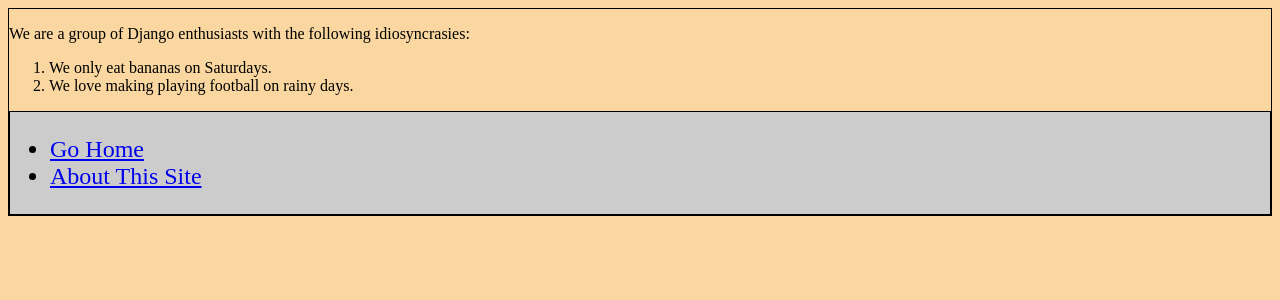
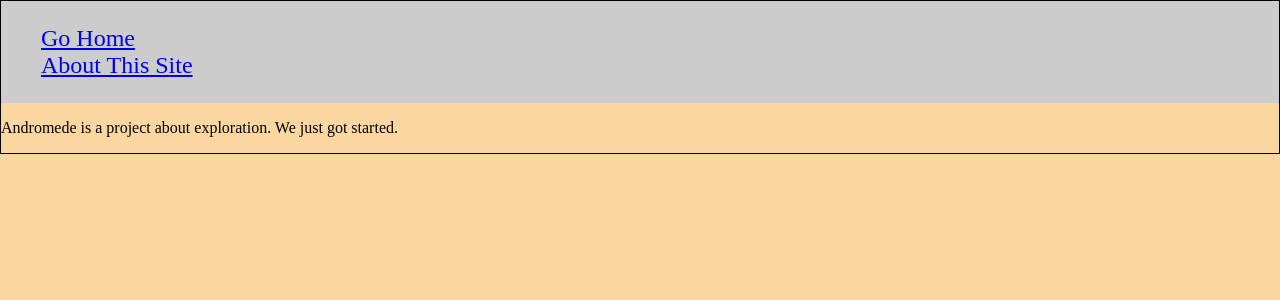
Before and after one commit to SplendidStrontium/andromede, a Django app: page /about/ in a window 1280 px wide. Shown: the top 300 px of the page. Run offline with Django 3.2, Linux system fonts and the light colour scheme.

Commit message:
filler removed

```diff
--- a/andromede/settings.py
+++ b/andromede/settings.py
@@ -25,7 +25,7 @@ SECRET_KEY = 'qo769mu098=wk+d_it(qxq-_(ryq9)&hvfo#bu#oc2ptkn-#lx'
 # SECURITY WARNING: don't run with debug turned on in production!
 DEBUG = True
 
-ALLOWED_HOSTS = ['.androme.de']
+ALLOWED_HOSTS = ['.androme.de', 'localhost', '127.0.0.1']
 
 
 # Application definition
--- a/silhouette/templates/about.html
+++ b/silhouette/templates/about.html
@@ -10,15 +10,11 @@
 </head>
 <body>
   {% block pagecontent %}
-    <p>
-    We are a group of Django enthusiasts with the following idiosyncrasies:
 
-    <ol>
-        <li>We only eat bananas on Saturdays.</li>
-        <li>We love making playing football on rainy days.</li>
-    </ol>
+{% include 'partials/nav-bar.html' %}
+  <p>
+	Andromede is a project about exploration. We just got started.
     </p>
-{% include 'partials/nav-bar.html' %}
   {% endblock %}
 </body>
 </html>
--- a/silhouette/templates/base.html
+++ b/silhouette/templates/base.html
@@ -6,7 +6,7 @@
   <head>
     <meta charset="utf-8">
     <title>
-      Django Sample Site - {% block title %}{% endblock %}
+      {% block title %}{% endblock %}
     </title>
 
     <script src="{% static 'js/main.js' %}"></script> <!-- This is how to include a static file -->
--- a/static/css/main.css
+++ b/static/css/main.css
@@ -1,5 +1,9 @@
 html{
 	background-color: #FAD7A0;
+}
+
+body{
+	margin: 0;
 }
 
 .container{
@@ -8,11 +12,14 @@ html{
 
 .nav{
 	background: #ccc;
-	list-style-type: none;
-	border: 1px solid black;
 	font-size: 1.5em;
 }
 
-ul {
+.nav ul {
+	display: inline-block;
+	list-style: none;
+}
 
+.nav a:hover {
+	background-color: yellow;
 }
```
Also changed, not shown: silhouette/templates/index.html (+4 -5 lines), README.md (renamed from README.txt).
